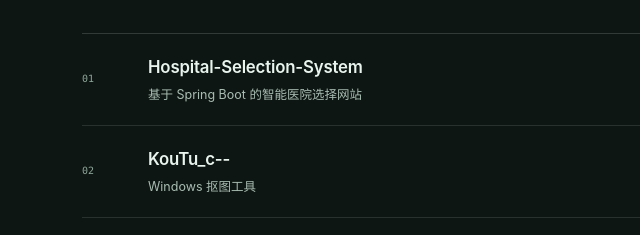
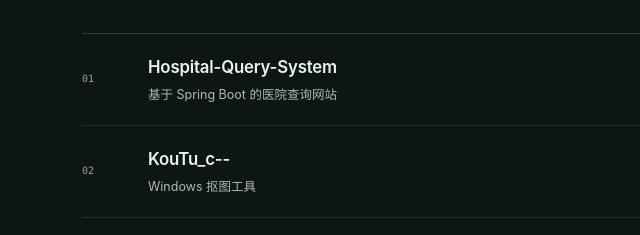
Before and after one commit to Yi-lne/Yi-lne.github.io, a plain HTML site: page index.html in a window 1280 px wide. Shown: the part 4772-5007 px from the top of the page, 0-640 px from the left. Drawn offline with Linux system fonts and the light colour scheme.

Commit message:
docs: 更新站点标题与部分项目信息

```diff
--- a/index.html
+++ b/index.html
@@ -3,15 +3,15 @@
 <head>
   <meta charset="utf-8">
   <meta name="viewport" content="width=device-width, initial-scale=1">
-  <title>Yi-lne — 嵌入式项目作品集</title>
-  <meta name="description" content="Yi-lne 的嵌入式项目作品集：STM32 固件、红外遥控小车、MT3608 升压板、DCDC 升降压电源板与两轮自平衡小车。">
+  <title>Yi-lne — 个人项目作品集</title>
+  <meta name="description" content="Yi-lne 的个人项目作品集：STM32 固件、红外遥控小车、MT3608 升压板、DCDC 升降压电源板与两轮自平衡小车。">
   <meta name="theme-color" content="#eaf4ef">
   <link rel="canonical" href="https://yi-lne.github.io/">
   <link rel="icon" href="assets/favicon.svg" type="image/svg+xml">
   <link rel="stylesheet" href="assets/style.css">
   <script>document.documentElement.classList.add('js');</script>
   <meta property="og:type" content="website">
-  <meta property="og:title" content="Yi-lne — 嵌入式项目作品集">
+  <meta property="og:title" content="Yi-lne — 个人项目作品集">
   <meta property="og:description" content="STM32 固件、电源与 PCB：红外遥控小车、MT3608 升压板、DCDC 升降压电源板、两轮自平衡小车。">
   <meta property="og:url" content="https://yi-lne.github.io/">
   <meta property="og:image" content="https://yi-lne.github.io/assets/img/og.jpg">
@@ -306,11 +306,11 @@
         </header>
 
         <div class="other-list" data-reveal>
-          <a class="other-row" href="https://github.com/Yi-lne/Hospital-Selection-System" target="_blank" rel="noopener">
+          <a class="other-row" href="https://github.com/Yi-lne/Hospital-Query-System" target="_blank" rel="noopener">
             <span class="other-num">01</span>
             <div class="other-text">
-              <h3>Hospital-Selection-System</h3>
-              <p>基于 Spring Boot 的智能医院选择网站</p>
+              <h3>Hospital-Query-System</h3>
+              <p>基于 Spring Boot 的医院查询网站</p>
             </div>
             <span class="lang">Java</span>
             <span class="other-arrow" aria-hidden="true">↗</span>
```
Also changed, not shown: new.html (deleted, +0 -12 lines), assets/img/og.jpg, 1 other file.
